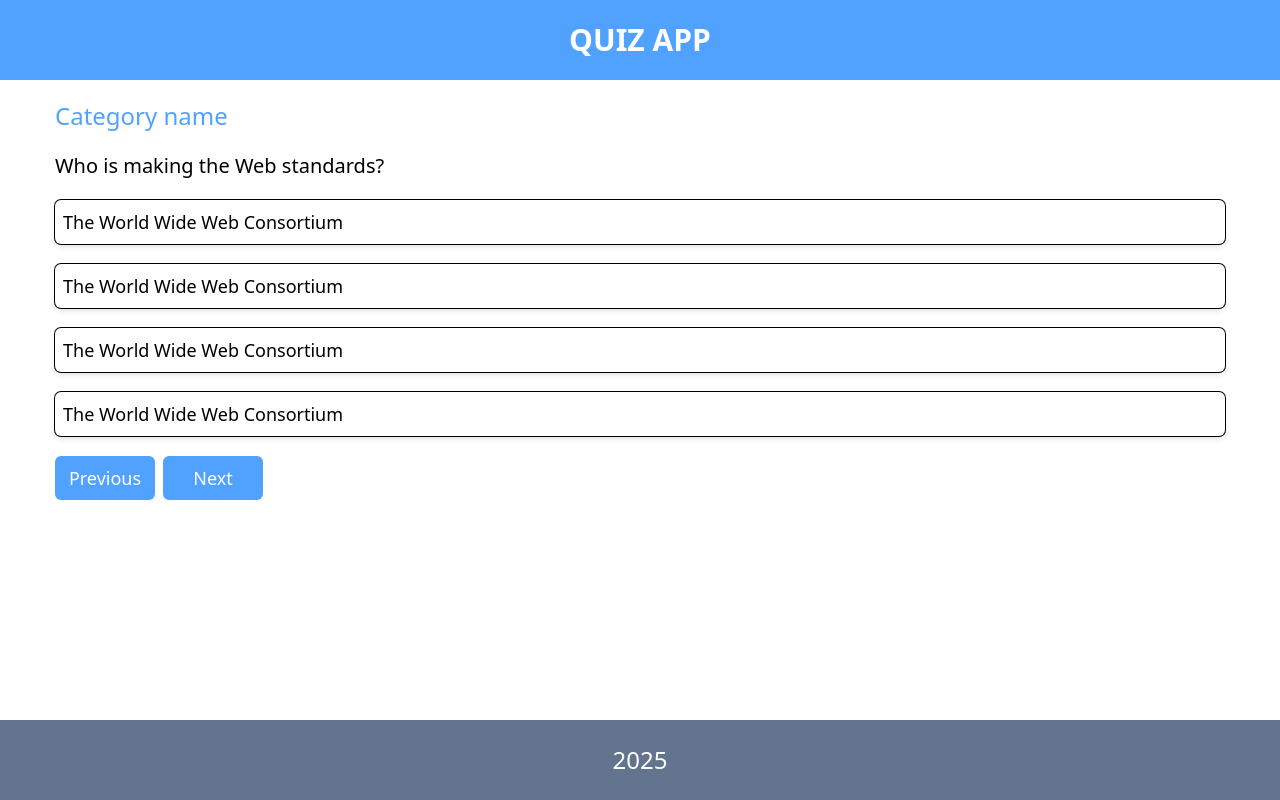
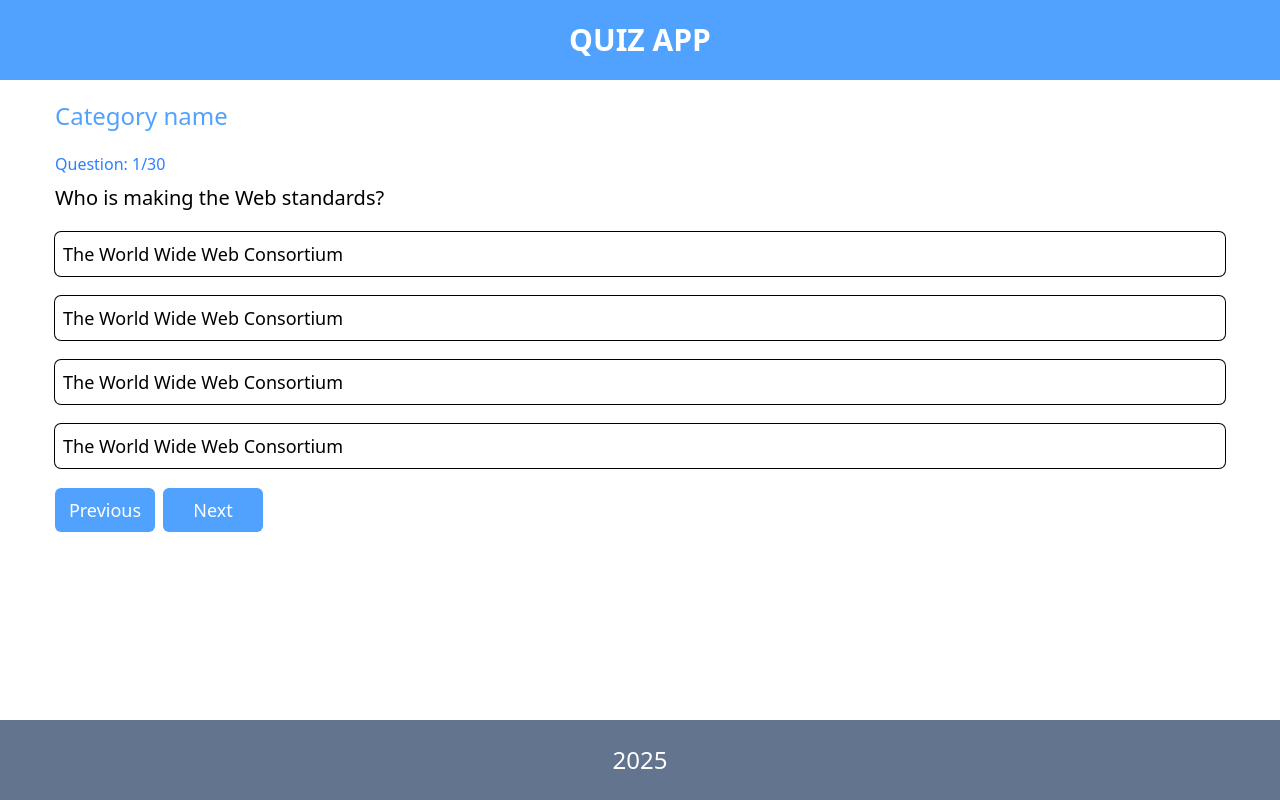
Before and after one commit to chocopie777/quiz-app, a Vue app: page /quiz in a window 1280 px wide. Built offline with nearby package versions, Linux system fonts and the light colour scheme.

Commit message:
verstka quizview and resultview

```diff
--- a/src/assets/main.css
+++ b/src/assets/main.css
@@ -1,5 +1,9 @@
 @import "tailwindcss";
 @custom-variant dark (&:where(.dark, .dark *));
+
+* {
+  box-sizing: border-box;
+}
 
 body {
   margin: 0;
--- a/src/views/QuizView.vue
+++ b/src/views/QuizView.vue
@@ -6,15 +6,30 @@
   <div>
     <h2 class="mt-5 text-2xl font-medium text-blue-400">Category name</h2>
     <div class="mt-5">
+      <span class="block mb-2 text-blue-500 font-medium">Question: 1/30</span>
       <h3 class="text-xl font-medium">Who is making the Web standards?</h3>
       <form class="mt-5">
-        <div class="text-lg ring shadow-md cursor-pointer hover:shadow-none hover:text-white hover:bg-blue-400 p-2 rounded-md mb-5">The World Wide Web Consortium</div>
-        <div class="text-lg ring shadow-md cursor-pointer hover:shadow-none hover:text-white hover:bg-blue-400 p-2 rounded-md mb-5">The World Wide Web Consortium</div>
-        <div class="text-lg ring shadow-md cursor-pointer hover:shadow-none hover:text-white hover:bg-blue-400 p-2 rounded-md mb-5">The World Wide Web Consortium</div>
-        <div class="text-lg ring shadow-md cursor-pointer hover:shadow-none hover:text-white hover:bg-blue-400 p-2 rounded-md mb-5">The World Wide Web Consortium</div>
+        <label>
+          <input type="radio" class="w-[1px] h-[1px] overflow-hidden absolute [clip:rect(0,0,0,0)] peer" name="answer" id="answer1">
+          <div class="text-lg ring cursor-pointer hover:text-white hover:bg-blue-300 p-2 rounded-md mb-5 peer-checked:bg-blue-400  peer-checked:ring-0 peer-checked:text-white peer-checked:hover:bg-blue-400">The World Wide Web Consortium</div>
+        </label>
+        <label>
+          <input type="radio" class="w-[1px] h-[1px] overflow-hidden absolute [clip:rect(0,0,0,0)] peer" name="answer" id="answer1">
+          <div class="text-lg ring cursor-pointer hover:text-white hover:bg-blue-300 p-2 rounded-md mb-5 peer-checked:bg-blue-400  peer-checked:ring-0 peer-checked:text-white peer-checked:hover:bg-blue-400">The World Wide Web Consortium</div>
+        </label>
+        <label>
+          <input type="radio" class="w-[1px] h-[1px] overflow-hidden absolute [clip:rect(0,0,0,0)] peer" name="answer" id="answer1">
+          <div class="text-lg ring cursor-pointer hover:text-white hover:bg-blue-300 p-2 rounded-md mb-5 peer-checked:bg-blue-400  peer-checked:ring-0 peer-checked:text-white peer-checked:hover:bg-blue-400">The World Wide Web Consortium</div>
+        </label>
+        <label>
+          <input type="radio" class="w-[1px] h-[1px] overflow-hidden absolute [clip:rect(0,0,0,0)] peer" name="answer" id="answer1">
+          <div class="text-lg ring cursor-pointer hover:text-white hover:bg-blue-300 p-2 rounded-md mb-5 peer-checked:bg-blue-400  peer-checked:ring-0 peer-checked:text-white peer-checked:hover:bg-blue-400">The World Wide Web Consortium</div>
+        </label>
         <div>
           <button class="bg-blue-400 text-white p-2 text-lg rounded-md mr-2 w-25 cursor-pointer hover:bg-blue-500">Previous</button>
-          <button class="bg-blue-400 text-white p-2 text-lg rounded-md w-25 cursor-pointer hover:bg-blue-500">Next</button>
+          <RouterLink to="/result">
+            <button class="bg-blue-400 text-white p-2 text-lg rounded-md w-25 cursor-pointer hover:bg-blue-500">Next</button>
+          </RouterLink>
         </div>
       </form>
     </div>
--- a/src/views/ResultView.vue
+++ b/src/views/ResultView.vue
@@ -3,7 +3,17 @@
 </script>
 
 <template>
-
+  <div class="flex flex-col items-center mt-20">
+    <div class="flex justify-center flex-col items-center bg-blue-400 w-100 h-100 text-white font-medium rounded-[50%] border-20 border-blue-300">
+      <span class="text-4xl mb-3">Your Score</span>
+      <span class="text-5xl">29/30</span>
+    </div>
+    <span class="text-blue-400 text-5xl font-medium mt-10">Congratulation</span>
+    <span class="mt-3 text-blue-400 text-2xl">Great job! You did it</span>
+    <RouterLink to="/">
+      <button class="bg-blue-400 text-white text-2xl w-100 py-2 rounded-md mt-20 cursor-pointer font-medium hover:bg-blue-500">Back to Home</button>
+    </RouterLink>
+  </div>
 </template>
 
 <style scoped>
```
